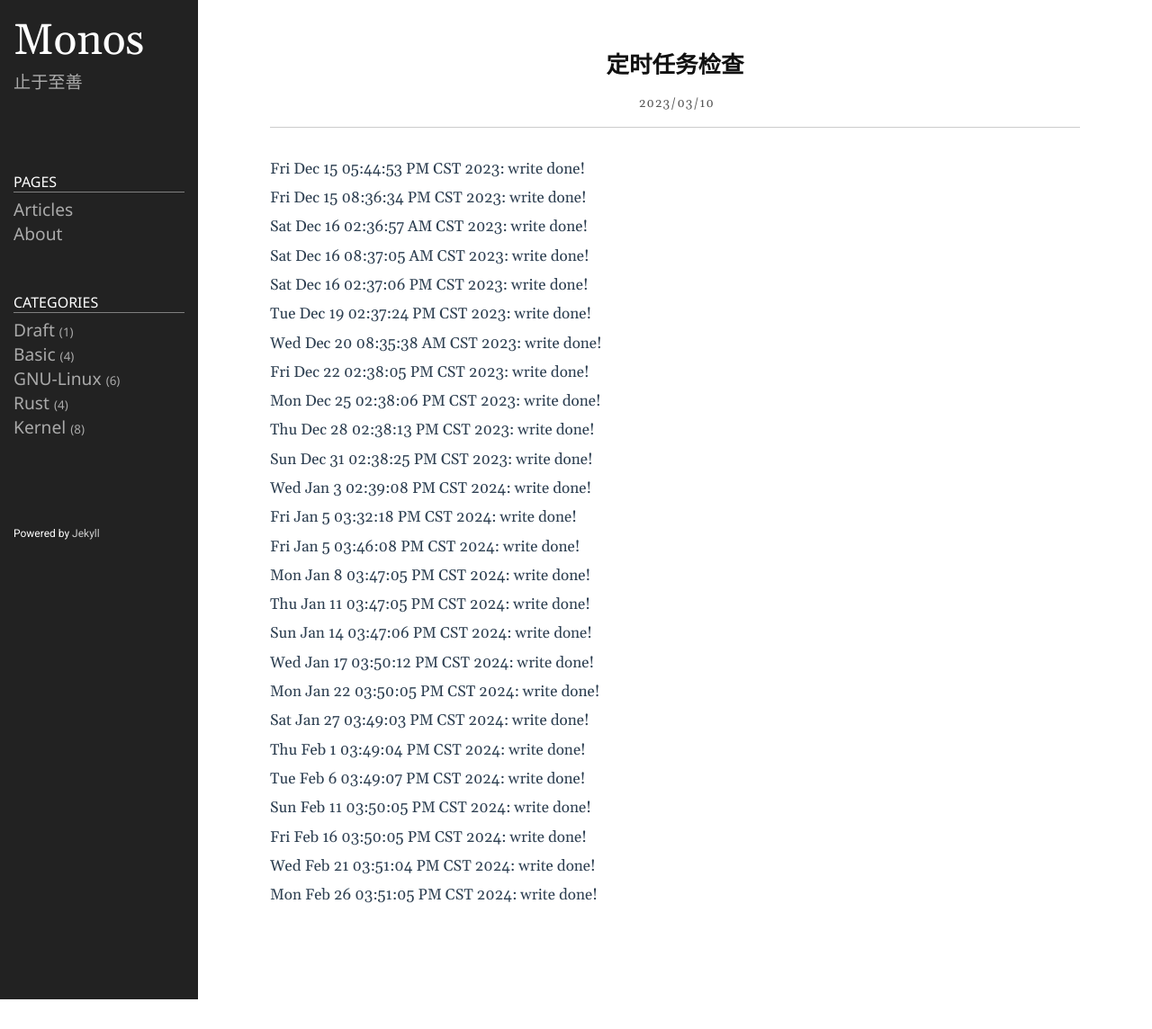
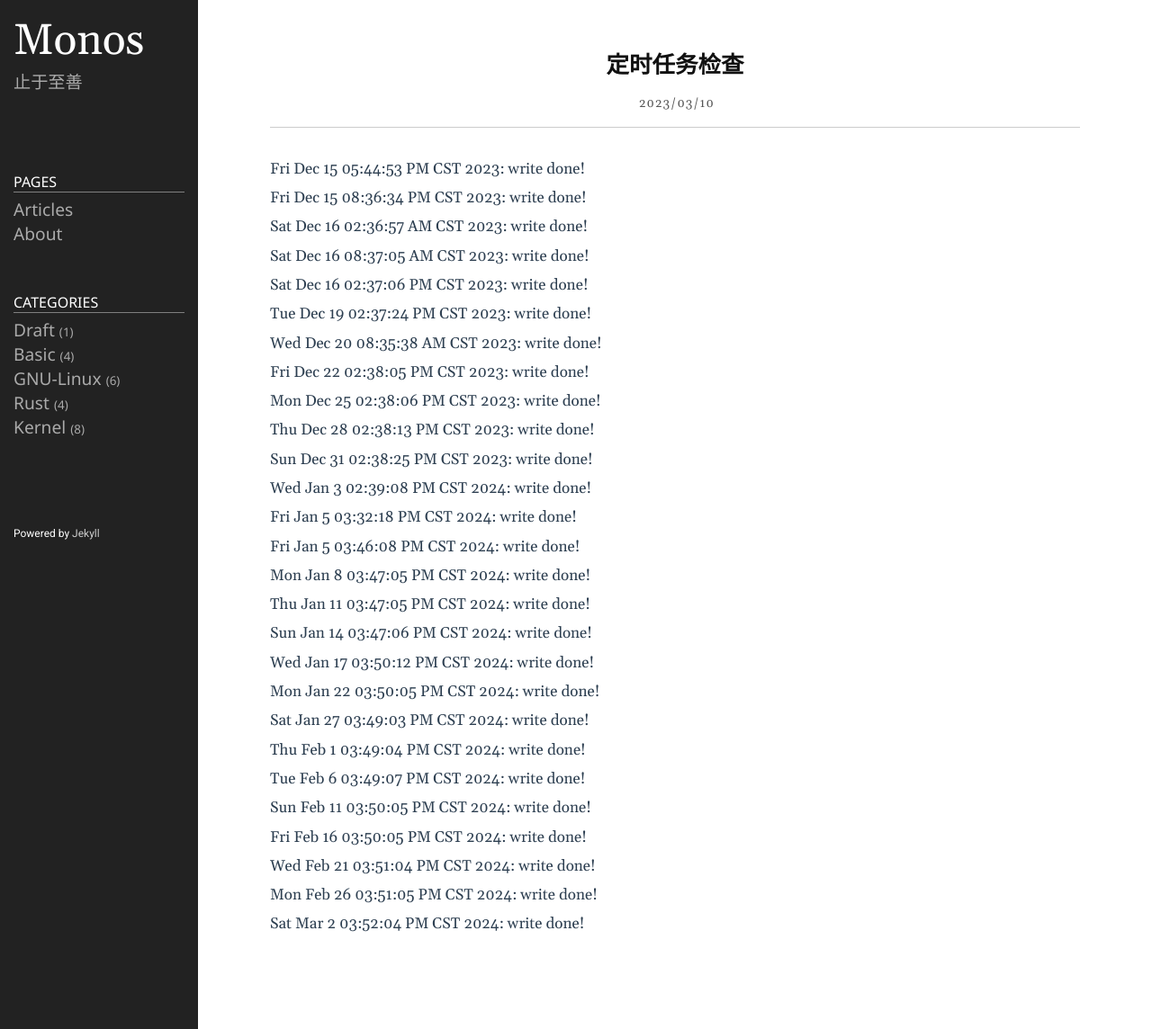
Before and after one commit to lclgo/lclgo.github.io, a Jekyll site: the page built from _posts/2023-03-10-weekly.md, in a window 1280 px wide. Shown: the whole page at 90% size. Built offline with Jekyll 4.4.1, drawn with Linux system fonts in a browser that asks for light colours; before the commit the page ends 1111 px from its top, so only the background shows below that.

Commit message:
timer check

```diff
--- a/_posts/2023-03-10-weekly.md
+++ b/_posts/2023-03-10-weekly.md
@@ -55,3 +55,5 @@ Fri Feb 16 03:50:05 PM CST 2024: write done!
 Wed Feb 21 03:51:04 PM CST 2024: write done!
 
 Mon Feb 26 03:51:05 PM CST 2024: write done!
+
+Sat Mar  2 03:52:04 PM CST 2024: write done!
```
